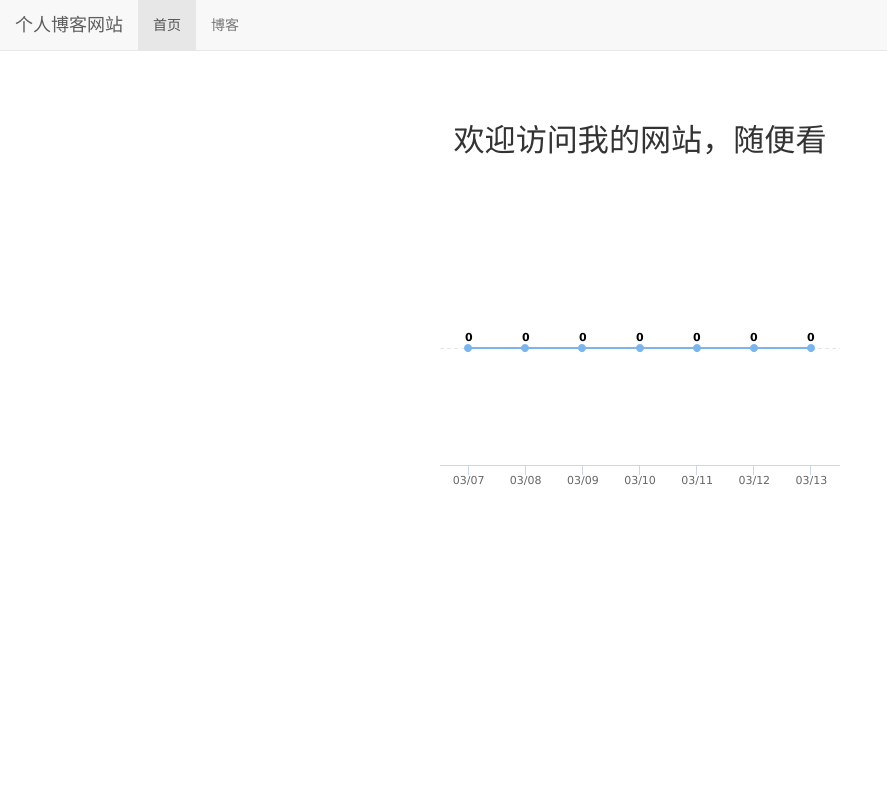
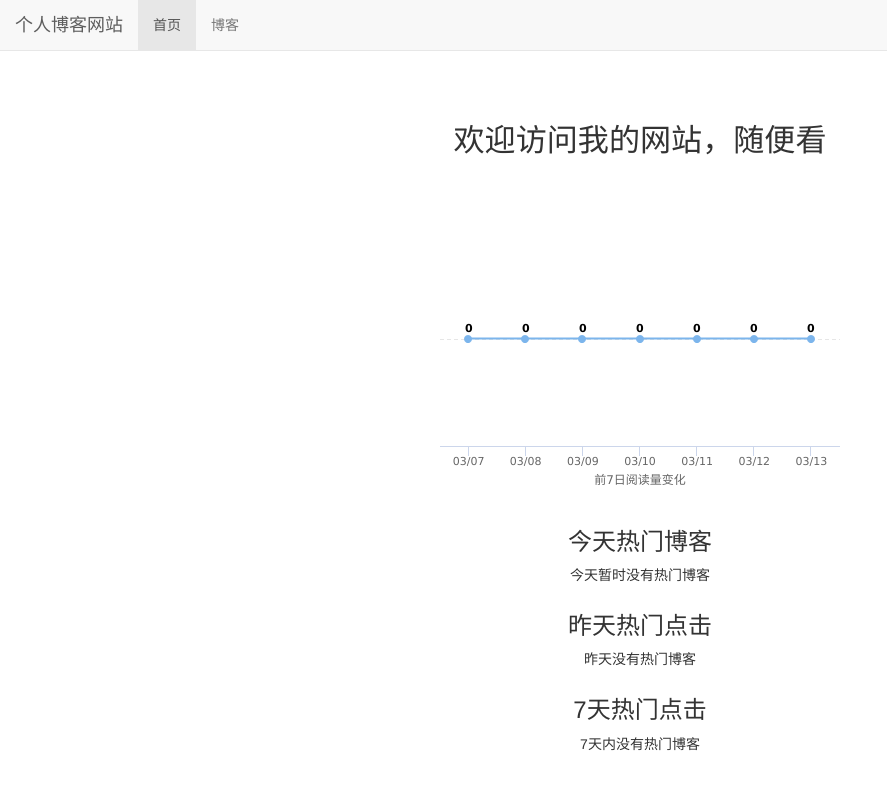
Before and after one commit to PaperSheep/mysite, a Django app: page / in a window 1280 px wide. Shown: the whole page, without its empty margins (0-887 px from the left). Run offline with Django 3.2, Linux system fonts and the light colour scheme; data comes from the database, SQL or seed files in the repository; both versions use the stored data as it was after the commit; some libraries are stand-ins or nearby versions.

Commit message:
统计近7天的热门博客点击以及使用cache缓存的方法提高性能

```diff
--- a/blog/models.py
+++ b/blog/models.py
@@ -1,7 +1,8 @@
 from django.db import models
 from django.contrib.auth.models import User
+from django.contrib.contenttypes.fields import GenericRelation
 from ckeditor_uploader.fields import RichTextUploadingField
-from read_statistics.models import ReadNumExpandMethod
+from read_statistics.models import ReadNumExpandMethod, ReadDetail
 
 class BlogType(models.Model):
     type_name = models.CharField(max_length=50)
@@ -14,7 +15,7 @@ class Blog(models.Model, ReadNumExpandMethod):
     blog_type = models.ForeignKey(BlogType, on_delete=models.DO_NOTHING)
     content = RichTextUploadingField()
     author = models.ForeignKey(User, on_delete=models.DO_NOTHING)
-
+    read_details = GenericRelation(ReadDetail)
     created_time = models.DateTimeField(auto_now_add=True)
     last_updated_time = models.DateTimeField(auto_now=True)
 
--- a/mysite/views.py
+++ b/mysite/views.py
@@ -1,13 +1,38 @@
+import datetime
 from django.shortcuts import render_to_response
 from django.contrib.contenttypes.models import ContentType
-from read_statistics.utils import get_seven_days_read_data
+from django.utils import timezone
+from django.db.models import Sum
+from django.core.cache import cache
+from read_statistics.utils import get_seven_days_read_data, get_today_hot_data, get_yesterday_hot_data
 from blog.models import Blog
+
+def get_7_days_hot_blogs():
+    today = timezone.now().date()
+    date = today - datetime.timedelta(days=7)
+    blogs = Blog.objects \
+                .filter(read_details__date__lt=today, read_details__date__gte=date) \
+                .values('id', 'title') \
+                .annotate(read_num_sum=Sum('read_details__read_num')) \
+                .order_by('-read_num_sum')
+    return blogs[:7]
+
 
 def home(request):
     blog_content_type = ContentType.objects.get_for_model(Blog)
     dates, read_nums = get_seven_days_read_data(blog_content_type)
+    today_hot_data = get_today_hot_data(blog_content_type)
+
+    # 获取7天热门博客的缓存数据
+    hot_blogs_for_7_days = cache.get('hot_blogs_for_7_days')
+    if hot_blogs_for_7_days is None:
+        hot_blogs_for_7_days = get_7_days_hot_blogs()
+        cache.set('hot_blogs_for_7_days', hot_blogs_for_7_days, 3600)
 
     context = {}
+    context['dates'] = dates
     context['read_nums'] = read_nums
-    context['dates'] = dates
+    context['today_hot_data'] = get_today_hot_data(blog_content_type)
+    context['yesterday_hot_data'] = get_yesterday_hot_data(blog_content_type)
+    context['hot_blogs_for_7_days'] = hot_blogs_for_7_days
     return render_to_response('home.html', context)
--- a/read_statistics/utils.py
+++ b/read_statistics/utils.py
@@ -31,3 +31,24 @@ def get_seven_days_read_data(content_type):
         result = read_details.aggregate(read_num_sum=Sum('read_num'))
         read_nums.append(result['read_num_sum'] or 0)
     return dates, read_nums
+
+def get_today_hot_data(content_type):
+    today = timezone.now().date()
+    read_details = ReadDetail.objects.filter(content_type=content_type, date=today).order_by('-read_num')
+    return read_details[:7]
+
+def get_yesterday_hot_data(content_type):
+    today =timezone.now().date()
+    yesterday = today - datetime.timedelta(days=1)
+    read_details = ReadDetail.objects.filter(content_type=content_type, date=yesterday).order_by('-read_num')
+    return read_details[:7]
+
+# def get_7_days_hot_data(content_type):
+#     today = timezone.now().date()
+#     date = today - datetime.timedelta(days=7)
+#     read_details = ReadDetail.objects \
+#                                     .filter(content_type=content_type, date__lt=today, date__gte=date) \
+#                                     .values('content_type', 'object_id') \
+#                                     .annotate(read_num_sum=Sum('read_num')) \
+#                                     .order_by('-read_num_sum')
+#     return read_details[:7]
--- a/static/css/home.css
+++ b/static/css/home.css
@@ -11,3 +11,8 @@ div#container {
     min-width: 20em;
     max-width: 30em;
 }
+
+div.hot-data {
+    text-align: center;
+    margin-top: 2em;
+}
--- a/templates/home.html
+++ b/templates/home.html
@@ -13,7 +13,42 @@
 {% endblock %}
 {% block content %}
     <h3 class="home-content">欢迎访问我的网站，随便看</h3>
+    <!-- 图表的容器 -->
     <div id="container"></div>
+    <div class="hot-data">
+        <!-- 今天24小时内的热门博客 -->
+        <h3>今天热门博客</h3>
+        <ul>
+            {% for hot_data in today_hot_data %}
+                <li><a href="{% url 'blog_detail' hot_data.content_object.pk %}">{{ hot_data.content_object.title }}</a>({{ hot_data.read_num }})</li>
+            {% empty %}
+                <li>今天暂时没有热门博客</li>
+            {% endfor %}
+        </ul>
+    </div>
+    <div class="hot-data">
+        <!-- 昨天的热门博客 -->
+        <h3>昨天热门点击</h3>
+        <ul>
+            {% for hot_data in yesterday_hot_data %}
+                <li><a href="{% url 'blog_detail' hot_data.content_object.pk %}">{{ hot_data.content_object.title }}</a>({{ hot_data.read_num }})</li>
+            {% empty %}
+                <li>昨天没有热门博客</li>
+            {% endfor %}
+        </ul>
+    </div>
+    <div class="hot-data">
+        <!-- 7天热门博客 -->
+        <h3>7天热门点击</h3>
+        <ul>
+            {% for hot_blog in hot_blogs_for_7_days %}
+                <li><a href="{% url 'blog_detail' hot_blog.id %}">{{ hot_blog.title }}</a>({{ hot_blog.read_num_sum }})</li>
+            {% empty %}
+                <li>7天内没有热门博客</li>
+            {% endfor %}
+        </ul>
+    </div>
+
     <script>
         // 图表配置
         var options = {
@@ -22,6 +57,7 @@
             xAxis: {
                 categories: {{ dates|safe }},  // x 轴分类
                 tickmarkPlacement: 'on',  // 以点来标出坐标
+                title: { text: '前7日阅读量变化' },
             },
             yAxis: {
                 title: { text: null },
```
Also changed, not shown: mysite/settings.py (+11 -2 lines), db.sqlite3.
